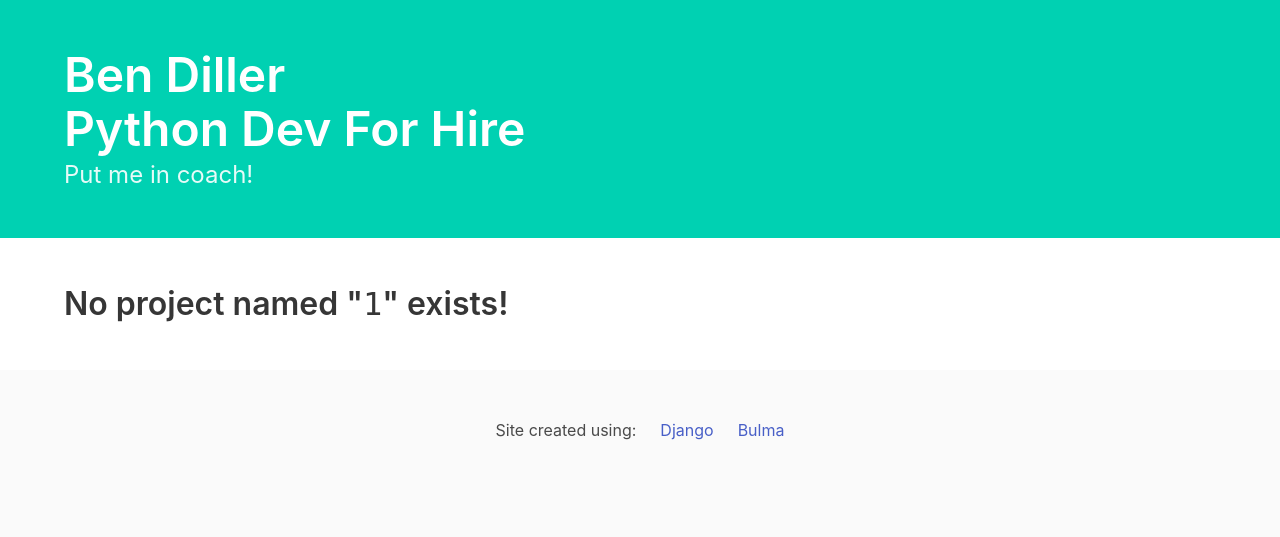
After one commit to bendiller/portfolio, a Django app: page /1 in a window 1280 px wide. The commit adds this page. Shown: the top 537 px of the page. Run offline with Django 3.2, Linux system fonts and the light colour scheme; data that the repository does not hold is empty; some libraries are stand-ins or nearby versions.

Commit message:
Implement `detail` view and associated template and url path

```diff
--- a/brd_site/portfolio/templates/portfolio/card.html
+++ b/brd_site/portfolio/templates/portfolio/card.html
@@ -2,6 +2,7 @@
 <div class="tile is-parent is-6">
   <div class="tile is-child">
     <div class="card">
+      <a href="{% url 'detail' p.name %}" class="has-text-black">
         <div class="card-header">
           <div class="card-header-title">
             <div class="content">
@@ -12,6 +13,7 @@
             </div>
           </div>
         </div>
+      </a>
 
       <div class="card-content">
         {{ p.short_blurb }}
@@ -19,7 +21,9 @@
 
       <div class="card-footer">
         <div class="card-footer-item">
+          <a href="{% url 'detail' p.name %}" class="button">
             Project Details
+          </a>
         </div>
         <div class="card-footer-item">
           {% if p.code_link %}
--- /dev/null
+++ b/brd_site/portfolio/templates/portfolio/detail.html
@@ -0,0 +1,26 @@
+{% extends 'portfolio/base.html' %}
+{% block title %}
+  {% if project %}
+    {{ project.name }} Details
+  {% else %}
+    Project Not Found
+  {% endif %}
+{% endblock %}
+
+{% block content %}
+{% if project %}
+  <div class="box">
+    <div class="title">{{ project.name }}</div>
+    <div class="subtitle is-italic is-size-6 has-text-grey">{{ project.short_blurb }}</div>
+    <div class="columns">
+      <div class="column is-8">{{ project.long_blurb }}</div>
+    </div>
+  </div>
+
+{% else %}
+<div class="title">
+  No project named "<span class="is-family-code has-text-weight-normal">{{ bad_name }}</span>" exists!
+</div>
+
+{% endif %}
+{% endblock %}
--- a/brd_site/portfolio/urls.py
+++ b/brd_site/portfolio/urls.py
@@ -4,4 +4,5 @@ from . import views
 
 urlpatterns = [
     path('', views.index, name='index'),
+    path('<str:name>', views.detail, name='detail'),
 ]
--- a/brd_site/portfolio/views.py
+++ b/brd_site/portfolio/views.py
@@ -1,3 +1,4 @@
+from django.http import Http404
 from django.shortcuts import render
 
 from .models import Project
@@ -15,3 +16,12 @@ def index(request):
 
     context = {'projects': tup_list}
     return render(request, 'portfolio/index.html', context)
+
+
+def detail(request, name):
+    """Detailed information about projects"""
+    try:
+        context = {'project': Project.objects.get(name=name)}
+    except Project.DoesNotExist:
+        context = {'bad_name': name}
+    return render(request, 'portfolio/detail.html', context)
```
Lines whose indentation alone changed are shown as unchanged.
